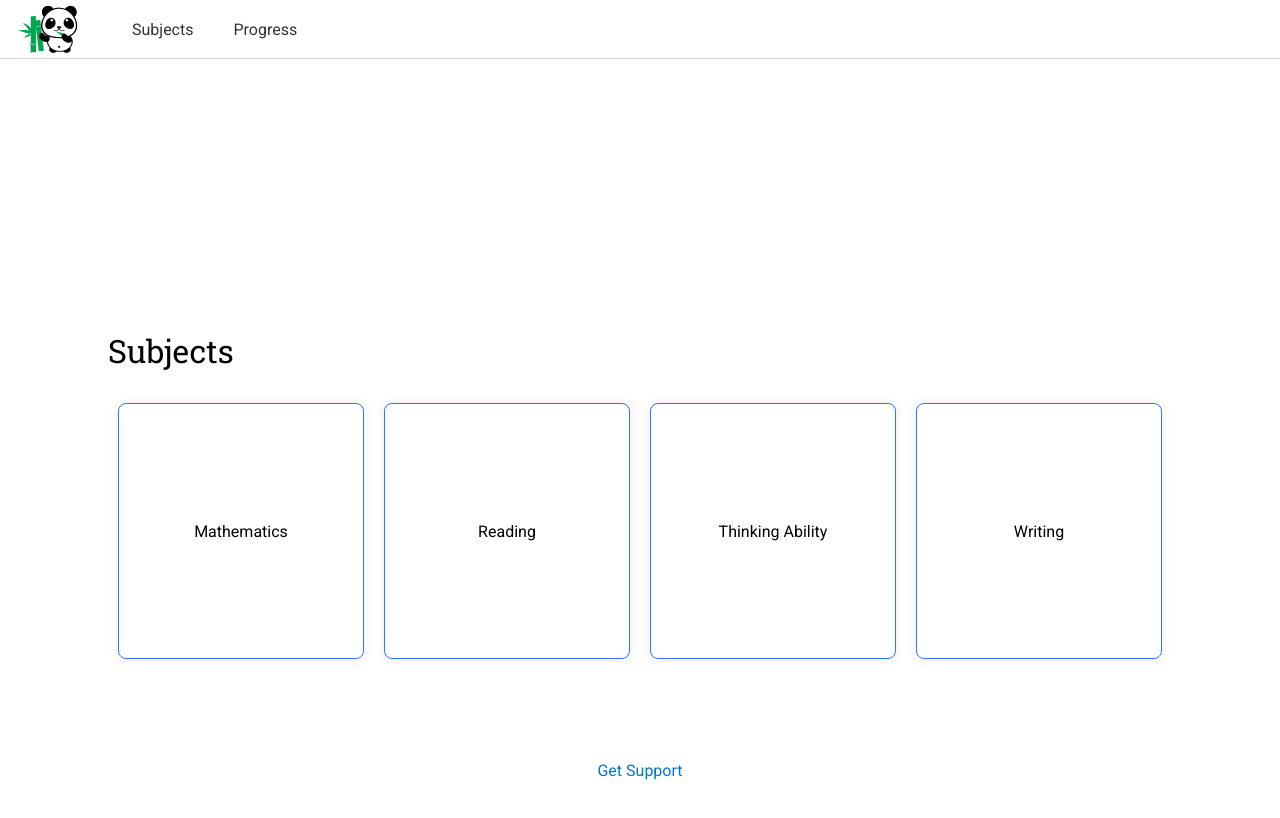
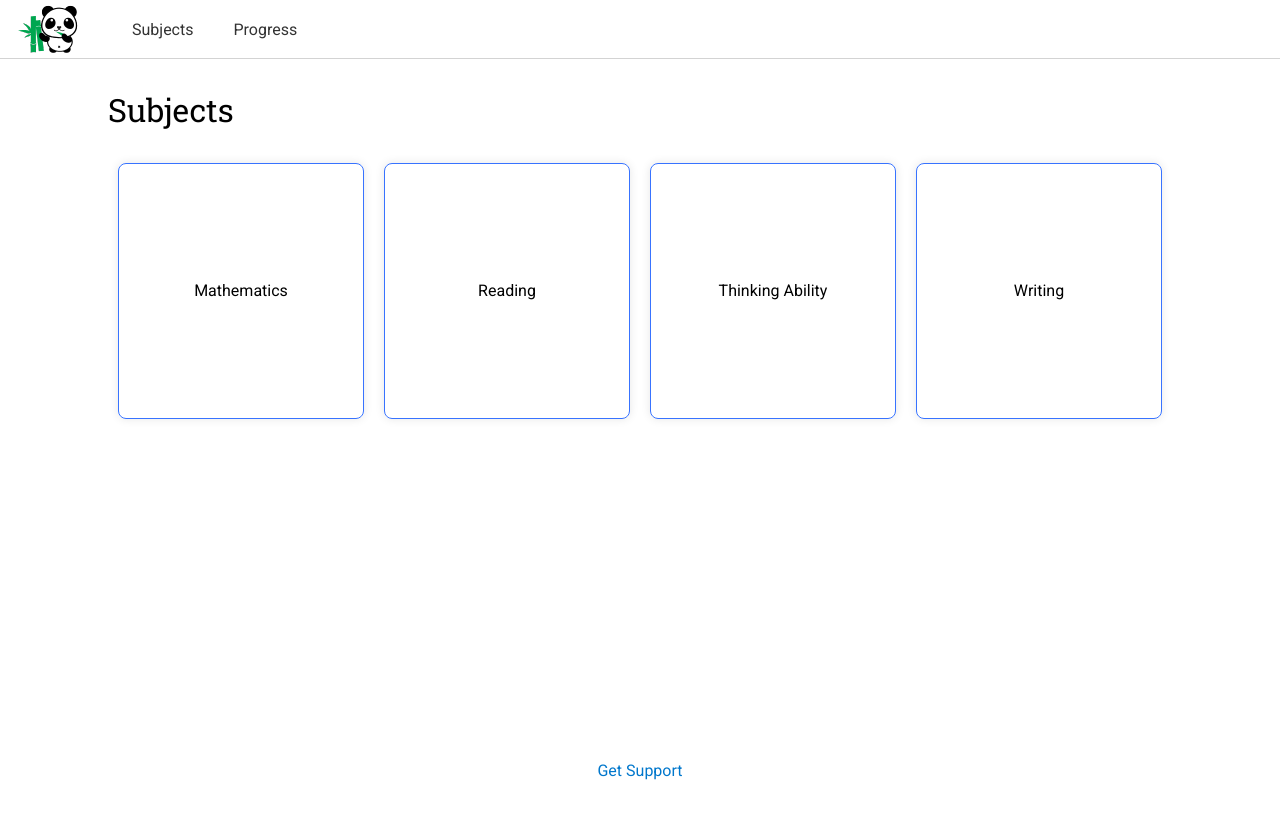
Before and after one commit to gitmoneyfortheboys/prep-panda, a React (Create React App) app in the folder frontend/: page / in a window 1280 px wide. Shown: the top 818 px of the page. Built offline with nearby package versions, Linux system fonts and the light colour scheme; no server answers; the HTML template or start-up script is replaced by a standard one.

Commit message:
Fixed scrolling issue. Now everything appears on one page length.

```diff
--- a/frontend/src/App.js
+++ b/frontend/src/App.js
@@ -7,7 +7,7 @@ import HomePage from './HomePage';
 import ProgressPage from './ProgressPage';
 import AccountPage from './AccountPage';
 import Footer from './Footer'; // Don't forget to import Footer here
-import ContactPage from './ContactPage';
+import ContactPage from './ContactPage'
 import { BrowserRouter as Router, Route, Routes } from 'react-router-dom';
 import './styles.css';
 
--- a/frontend/src/quiz.js
+++ b/frontend/src/quiz.js
@@ -70,11 +70,12 @@ const Wrapper = styled.div`
   justify-content: center;
   align-items: center;
   width: 100%;
-  min-height: calc(100vh - 59px);
   background-color: var(--background-colour);
   padding-top: 59px; // This offsets your content below the header
-  margin-top: 59px; // Add this line to prevent content from scrolling under the nav bar
+  padding-bottom: 59px; // Add bottom padding to account for footer
 `;
+
+
 
 
 
```
Also changed, not shown: 1 other file (tests, documents, lock files or other folders).
